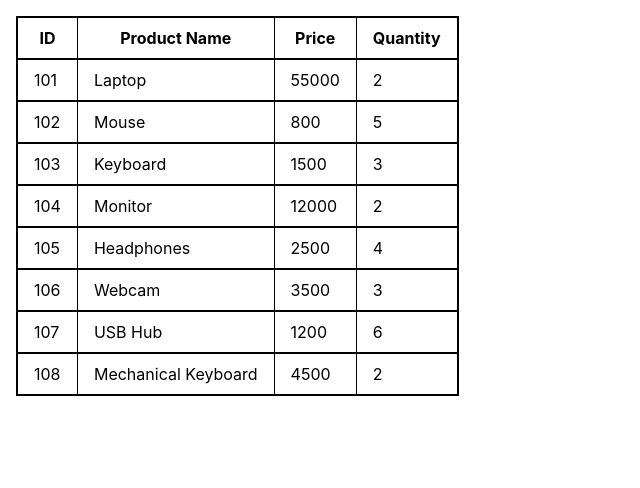
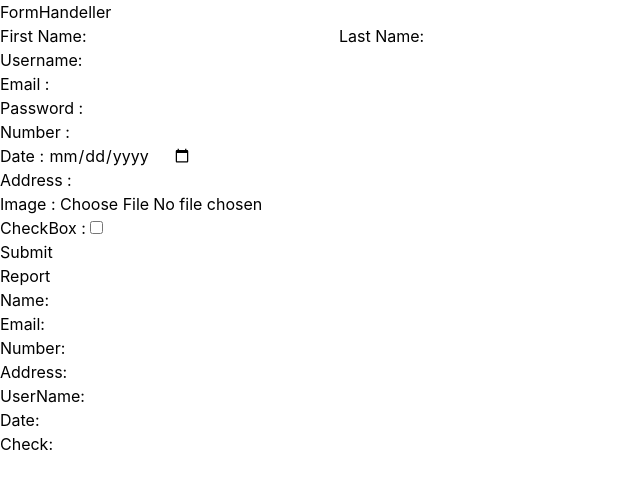
Before and after one commit to Devvvkun/react-learning, a React (Vite) app: page / in a window 1280 px wide. Shown: the top 488 px of the page, without its empty margins (0-640 px from the left). Built offline with nearby package versions, Linux system fonts and the light colour scheme; the HTML template or start-up script is replaced by a standard one.

Commit message:
Form handelling via React

```diff
--- a/src/App.jsx
+++ b/src/App.jsx
@@ -6,6 +6,7 @@ import ColorRender from './ColorRender'
 import StudentDashboard from './StudentDashboard'
 import products from './ProductData'
 import ProductTable from './ProductTable'
+import FormHandeller from './FormHandeller'
 function App() {
   const student = {
     id : 101,
@@ -23,7 +24,8 @@ function App() {
      <ColorRender />
       </div> */}
     {/* <StudentDashboard data ={student}  /> */}
-     <ProductTable  data = {products}/>
+     {/* <ProductTable  data = {products}/> */}
+     <FormHandeller />
     </>
   )
 }
--- /dev/null
+++ b/src/FormHandeller.jsx
@@ -0,0 +1,70 @@
+import React, { useState } from 'react'
+import './index.css'
+const FormHandeller = () => {
+
+const [fname, setfname] = useState("")
+const [lname, setlname] = useState("")
+const [uname, setuname] = useState("")
+const [mail, setmail] = useState("")
+const [pass, setpass] = useState("")
+const [number, setnumber] = useState("")
+const [date, setdate] = useState("")
+const [address, setaddress] = useState("")
+const [file, setfile] = useState("")
+const [check, setcheck] = useState("")
+
+const Handeller= (e) =>{
+        e.preventDefault()
+}
+  return (
+    <div>
+        <h2>FormHandeller</h2>
+        <form onSubmit={Handeller}>
+        <label htmlFor='firstname' >First Name: </label>
+        <input type="text" id="firstname" value={fname} onChange={(e)=> setfname(e.target.value)} />
+        <label htmlFor='lastname' >Last Name: </label>
+        <input type="text" id="lastname" value={lname} onChange={(e)=> setlname(e.target.value)}/>
+        <br/>
+        <label htmlFor="uname">Username: </label>
+        <input type="text" id="uname" value={uname} onChange={(e)=> setuname(e.target.value)}/>
+        <br/>
+        <label htmlFor='mail'>Email : </label>
+        <input type="email" id='mail' value={mail} onChange={(e)=> setmail(e.target.value)}/>
+        <br/>
+        <label htmlFor='pass'>Password : </label>
+        <input type="password" id='pass' value={pass} onChange={(e)=> setpass(e.target.value)}/>
+        <br/>
+        <label htmlFor='number'>Number : </label>
+        <input type="number" id='mail' value={number} onChange={(e)=> setnumber(e.target.value)}/>
+        <br/>
+        <label htmlFor='date'>Date : </label>
+        <input type="date" id='date' value={date} onChange={(e)=> setdate(e.target.value)}/>
+        <br/>
+        <label htmlFor='address'>Address : </label>
+        <input type="text" id='address' value={address} onChange={(e)=> setaddress(e.target.value)}/>
+        <br/>
+        <label htmlFor='img'>Image : </label>
+        <input type="file" id='img' value={file} onChange={(e)=> setfile(e.target.value)}/>
+        <br/>
+        <label htmlFor='check'>CheckBox : </label>
+        <input type="checkbox" id='check' value={check} onChange={(e)=>setcheck(e.target.value)}/>
+        {console.log(check)}
+        <br/>
+            <input type="submit" value="Submit" />
+    </form>
+
+    <div>
+        <h2>Report</h2>
+        <p>Name: {fname} {lname}</p>
+        <p>Email: {mail}</p>
+        <p>Number: {number}</p>
+        <p>Address: {address}</p>
+        <p>UserName: {uname}</p>
+        <p>Date: {date}</p>
+        <p>Check: {check}</p>
+    </div>
+    </div>
+  )
+}
+
+export default FormHandeller
```
